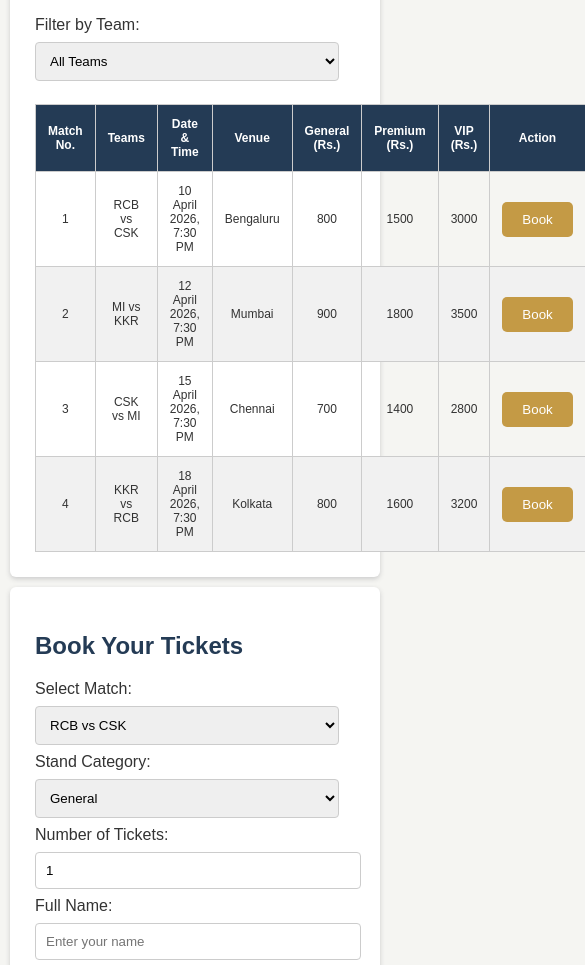
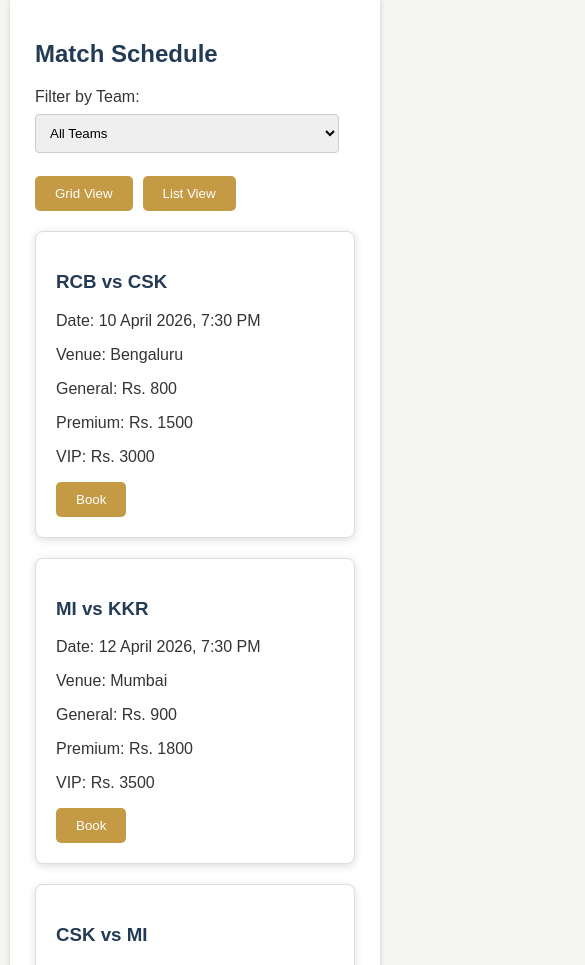
Before and after one commit to DHANUSH8906/IPL-Ticket-Booking, a plain HTML site: page index.html in a window 390 px wide. Shown: the part 1035-2000 px from the top of the page, 585 px wide, since content can reach past the window. Drawn offline with Linux system fonts and the light colour scheme.

Commit message:
Activity 8 - Responsive Layout

```diff
--- a/app.js
+++ b/app.js
@@ -176,4 +176,60 @@ document.addEventListener("DOMContentLoaded", function () {
 
     }
 
+    // Activity 8: Filter matches by team
+    let teamFilter = document.getElementById("teamFilter");
+    let matchCards = document.querySelectorAll(".match-card");
+
+    if (teamFilter) {
+        teamFilter.addEventListener("change", function () {
+            let selectedTeam = teamFilter.value;
+
+            matchCards.forEach(function (card) {
+                let teams = card.getAttribute("data-teams");
+
+                if (selectedTeam === "all" || teams.includes(selectedTeam)) {
+                    card.style.display = "";
+                } else {
+                    card.style.display = "none";
+                }
+            });
+
+            showToast("Match list filtered!");
+        });
+    }
+
+    // Activity 8: Switch between Grid and List view
+    let matchContainer = document.getElementById("matchContainer");
+    let gridView = document.getElementById("gridView");
+    let listView = document.getElementById("listView");
+
+    if (matchContainer && gridView && listView) {
+        gridView.addEventListener("click", function () {
+            matchContainer.classList.remove("list-view");
+            showToast("Grid view enabled!");
+        });
+
+        listView.addEventListener("click", function () {
+            matchContainer.classList.add("list-view");
+            showToast("List view enabled!");
+        });
+    }
+
+    // Activity 8: Hamburger menu
+    let menuToggle = document.getElementById("menuToggle");
+    let navLinks = document.getElementById("navLinks");
+
+    if (menuToggle && navLinks) {
+        menuToggle.addEventListener("click", function () {
+            navLinks.classList.toggle("active");
+        });
+
+        // Close menu after clicking a navigation link
+        navLinks.querySelectorAll("a").forEach(function (link) {
+            link.addEventListener("click", function () {
+                navLinks.classList.remove("active");
+            });
+        });
+    }
+
 });
--- a/index.html
+++ b/index.html
@@ -1,5 +1,4 @@
-
-<!DOCTYPE html>
+<!doctype html>
 <html lang="en">
   <head>
     <meta charset="UTF-8" />
@@ -11,12 +10,22 @@
 
   <body>
     <!-- Navigation bar -->
+    <!-- Navigation bar -->
     <header>
-        <nav>
+      <nav class="navbar">
+        <!-- Website logo -->
+        <div class="logo">IPL TICKETS</div>
+
+        <!-- Hamburger menu button -->
+        <button class="menu-toggle" id="menuToggle">☰</button>
+
+        <!-- Navigation links -->
+        <div class="nav-links" id="navLinks">
           <a href="#matches">Matches</a>
           <a href="booking.html#ticket-form">Book Ticket</a>
           <a href="#mybookings">My Bookings</a>
           <a href="#guidelines">Guidelines</a>
+        </div>
       </nav>
     </header>
 
@@ -67,11 +76,14 @@
     </section>
 
     <!-- Match Schedule section -->
+
+    <!-- Match Schedule section -->
     <section id="matches">
       <h2>Match Schedule</h2>
 
       <!-- Team filter -->
       <label for="teamFilter">Filter by Team:</label>
+
       <select id="teamFilter">
         <option value="all">All Teams</option>
         <option value="CSK">Chennai Super Kings</option>
@@ -80,84 +92,61 @@
         <option value="KKR">Kolkata Knight Riders</option>
       </select>
 
-        <!-- Match schedule table -->
-        <div class="table-container">
-            <table>
-                <thead>
-                    <tr>
-                        <th>Match No.</th>
-                        <th>Teams</th>
-                        <th>Date & Time</th>
-                        <th>Venue</th>
-                        <th>General (Rs.)</th>
-                        <th>Premium (Rs.)</th>
-                        <th>VIP (Rs.)</th>
-                        <th>Action</th>
-                    </tr>
-                </thead>
+      <!-- Grid and List view buttons -->
+      <div class="view-buttons">
+        <button type="button" id="gridView">Grid View</button>
+        <button type="button" id="listView">List View</button>
+      </div>
 
-                <tbody>
-                    <tr>
-                        <td>1</td>
-                        <td>RCB vs CSK</td>
-                        <td>10 April 2026, 7:30 PM</td>
-                        <td>Bengaluru</td>
-                        <td>800</td>
-                        <td>1500</td>
-                        <td>3000</td>
-                        <td>
+      <!-- Match cards -->
+      <div class="match-grid" id="matchContainer">
+        <div class="match-card" data-teams="RCB CSK">
+          <h3>RCB vs CSK</h3>
+          <p>Date: 10 April 2026, 7:30 PM</p>
+          <p>Venue: Bengaluru</p>
+          <p>General: Rs. 800</p>
+          <p>Premium: Rs. 1500</p>
+          <p>VIP: Rs. 3000</p>
           <a href="booking.html#ticket-form" class="book-now">
-                                <button>Book</button>
+            <button type="button">Book</button>
           </a>
-                        </td>
-                    </tr>
+        </div>
 
-                    <tr>
-                        <td>2</td>
-                        <td>MI vs KKR</td>
-                        <td>12 April 2026, 7:30 PM</td>
-                        <td>Mumbai</td>
-                        <td>900</td>
-                        <td>1800</td>
-                        <td>3500</td>
-                        <td>
+        <div class="match-card" data-teams="MI KKR">
+          <h3>MI vs KKR</h3>
+          <p>Date: 12 April 2026, 7:30 PM</p>
+          <p>Venue: Mumbai</p>
+          <p>General: Rs. 900</p>
+          <p>Premium: Rs. 1800</p>
+          <p>VIP: Rs. 3500</p>
           <a href="booking.html#ticket-form" class="book-now">
-                                <button>Book</button>
+            <button type="button">Book</button>
           </a>
-                        </td>
-                    </tr>
+        </div>
 
-                    <tr>
-                        <td>3</td>
-                        <td>CSK vs MI</td>
-                        <td>15 April 2026, 7:30 PM</td>
-                        <td>Chennai</td>
-                        <td>700</td>
-                        <td>1400</td>
-                        <td>2800</td>
-                        <td>
+        <div class="match-card" data-teams="CSK MI">
+          <h3>CSK vs MI</h3>
+          <p>Date: 15 April 2026, 7:30 PM</p>
+          <p>Venue: Chennai</p>
+          <p>General: Rs. 700</p>
+          <p>Premium: Rs. 1400</p>
+          <p>VIP: Rs. 2800</p>
           <a href="booking.html#ticket-form" class="book-now">
-                                <button>Book</button>
+            <button type="button">Book</button>
           </a>
-                        </td>
-                    </tr>
+        </div>
 
-                    <tr>
-                        <td>4</td>
-                        <td>KKR vs RCB</td>
-                        <td>18 April 2026, 7:30 PM</td>
-                        <td>Kolkata</td>
-                        <td>800</td>
-                        <td>1600</td>
-                        <td>3200</td>
-                        <td>
+        <div class="match-card" data-teams="KKR RCB">
+          <h3>KKR vs RCB</h3>
+          <p>Date: 18 April 2026, 7:30 PM</p>
+          <p>Venue: Kolkata</p>
+          <p>General: Rs. 800</p>
+          <p>Premium: Rs. 1600</p>
+          <p>VIP: Rs. 3200</p>
           <a href="booking.html#ticket-form" class="book-now">
-                                <button>Book</button>
+            <button type="button">Book</button>
           </a>
-                        </td>
-                    </tr>
-                </tbody>
-            </table>
+        </div>
       </div>
     </section>
 
--- a/styles.css
+++ b/styles.css
@@ -189,3 +189,120 @@ input[type="radio"] {
     box-shadow: 0 2px 8px #999999;
     z-index: 2000;
 }
+
+/* Activity 8: Navigation bar using Flexbox */
+.navbar {
+    display: flex;
+    justify-content: space-between;
+    align-items: center;
+    padding: 15px 30px;
+}
+
+.logo {
+    color: #c49a45;
+    font-size: 22px;
+    font-weight: bold;
+}
+
+.nav-links {
+    display: flex;
+    gap: 25px;
+    align-items: center;
+}
+
+.menu-toggle {
+    display: none;
+    background-color: #c49a45;
+    color: white;
+    border: none;
+    padding: 8px 12px;
+    font-size: 22px;
+    cursor: pointer;
+}
+
+/* Activity 8: Match cards using CSS Grid */
+.match-grid {
+    display: grid;
+    grid-template-columns: repeat(2, 1fr);
+    gap: 20px;
+    margin-top: 20px;
+}
+
+.match-card {
+    background-color: white;
+    border: 1px solid #dddddd;
+    border-radius: 8px;
+    padding: 20px;
+    box-shadow: 0 2px 8px #dddddd;
+}
+
+.match-card h3 {
+    color: #243b55;
+}
+
+/* Grid and List buttons */
+.view-buttons {
+    display: flex;
+    gap: 10px;
+    margin-top: 15px;
+}
+
+/* List view */
+.match-grid.list-view {
+    grid-template-columns: 1fr;
+}
+
+/* Activity 8: Guidelines using CSS Grid */
+.cards {
+    display: grid;
+    grid-template-columns: repeat(3, 1fr);
+    gap: 20px;
+}
+
+/* Tablet layout */
+@media (max-width: 1024px) {
+    .match-grid {
+        grid-template-columns: 1fr;
+    }
+
+    .cards {
+        grid-template-columns: 1fr;
+    }
+}
+
+/* Mobile layout */
+@media (max-width: 768px) {
+    .navbar {
+        position: relative;
+        flex-wrap: wrap;
+    }
+
+    .menu-toggle {
+        display: block;
+    }
+
+    .nav-links {
+        display: none;
+        flex-direction: column;
+        width: 100%;
+        gap: 15px;
+        padding: 15px 0;
+        align-items: flex-start;
+    }
+
+    .nav-links.active {
+        display: flex;
+    }
+
+    .match-grid {
+        grid-template-columns: 1fr;
+    }
+
+    .cards {
+        grid-template-columns: 1fr;
+    }
+
+    .view-buttons {
+        flex-wrap: wrap;
+    }
+}
```
Lines whose indentation alone changed are shown as unchanged.
